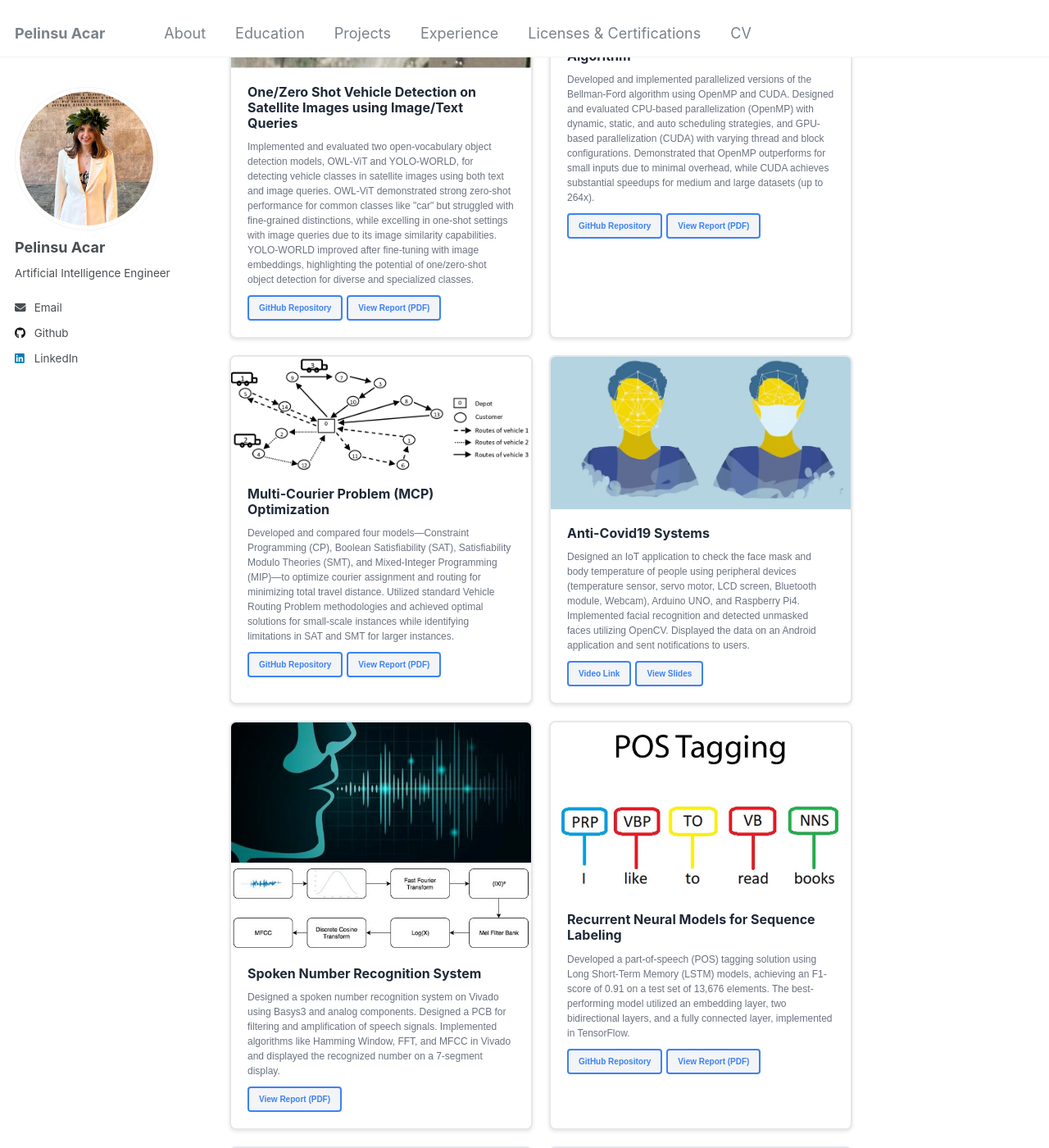
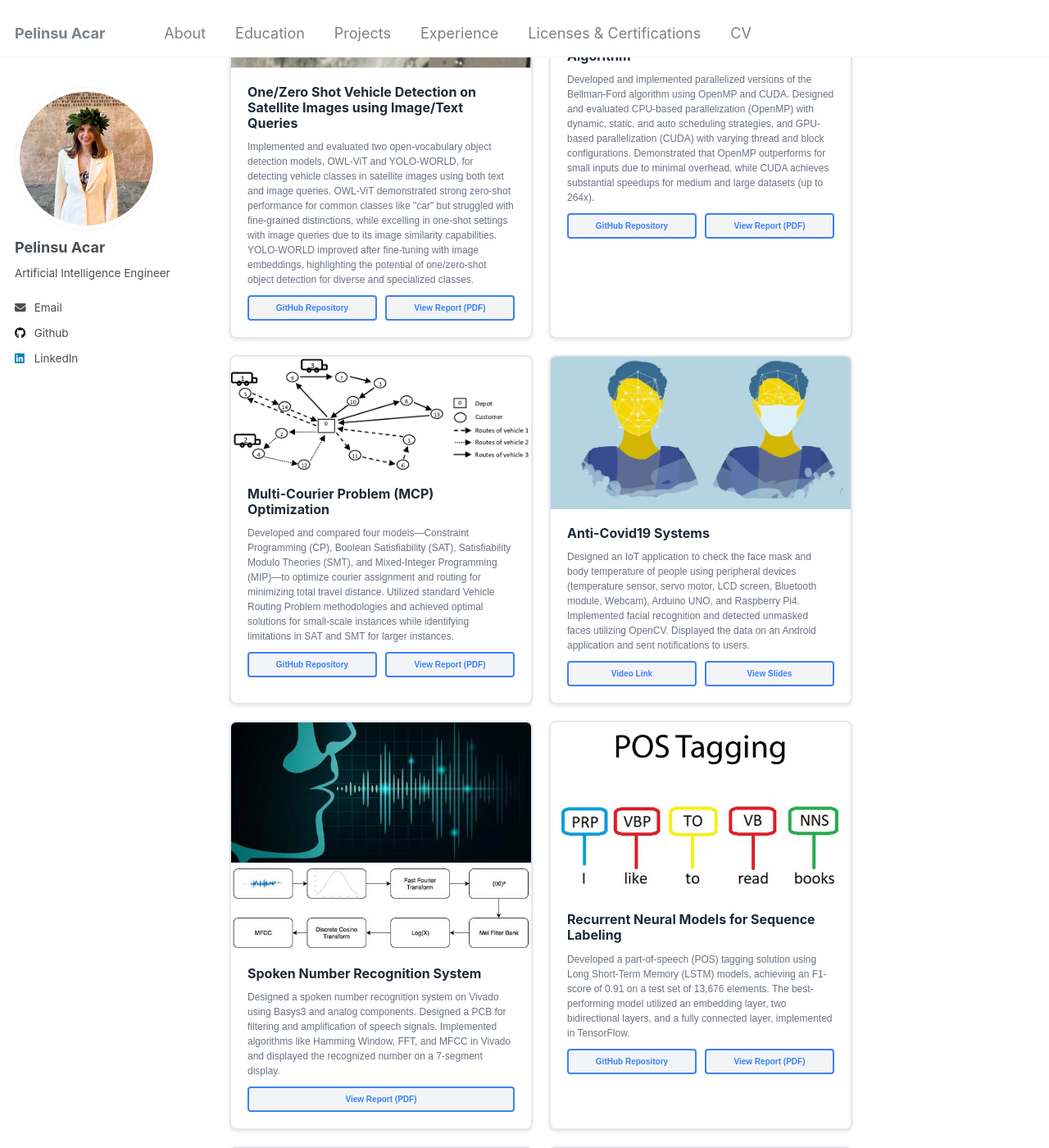
Before and after one commit to pelinsuacar/pelinsuacar.github.io, a Jekyll site: the page built from _pages/projects.md, in a window 1280 px wide and 1400 px high, scrolled down 529 px. Shown: the whole window at 82% size. Built offline with Jekyll 4.4.1, drawn with Linux system fonts in a browser that asks for light colours.

Commit message:
Update project.html

```diff
--- a/_layouts/project.html
+++ b/_layouts/project.html
@@ -159,6 +159,12 @@ layout: default2
   color: white;
 }
 
+.project-buttons {
+  margin-top: auto; /* Push buttons to the bottom */
+  display: flex;
+  gap: 10px; /* Add spacing between buttons */
+}
+
 .project-buttons a {
   display: inline-block;
   padding: 6px 12px;
```
